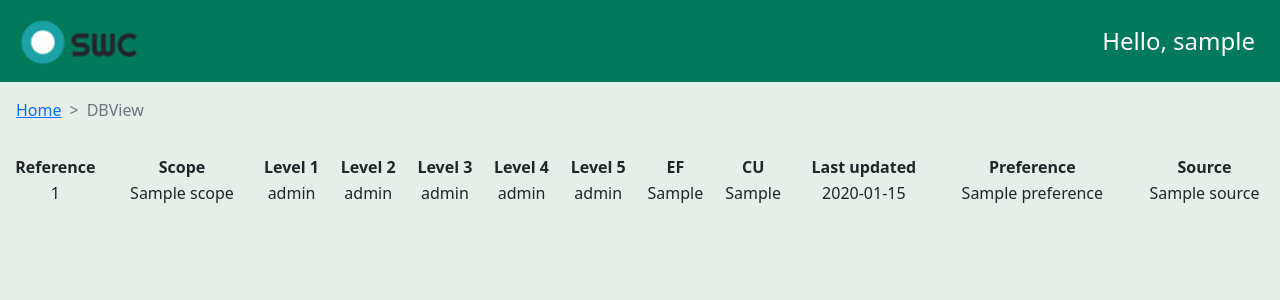
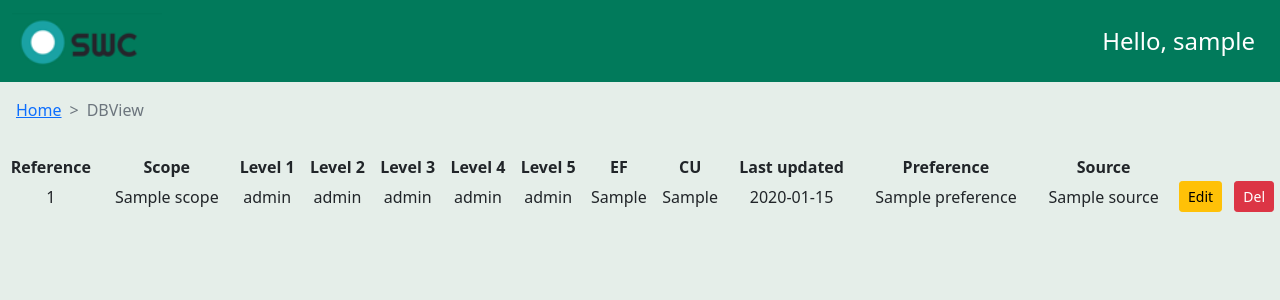
Before and after one commit to mTurner-beepboop/cs30-code-submission, a Django app: page /webapp/dbview/ in a window 1280 px wide. Shown: the top 300 px of the page. Run offline with Django 3.2, Linux system fonts and the light colour scheme; a user stored in the database is signed in; tables that the repository leaves empty hold one stand-in row (values such as "Sample post"); a database or web service that is not in the repository returns one stand-in record (values such as "Sample title"); data that the repository does not hold is empty.

Commit message:
Delete now functions on DBview, edit now navigated to through DBView.

```diff
--- a/cs30_webapp/static/css/style.css
+++ b/cs30_webapp/static/css/style.css
@@ -32,7 +32,7 @@ html {
   color: white;
 }
 
-.btn:hover {
+.btn:hover.button-menu {
   color: white;
   background-color: #017a5b !important;
 }
--- a/cs30_webapp/templates/webapp/dbview.html
+++ b/cs30_webapp/templates/webapp/dbview.html
@@ -45,6 +45,31 @@ DBView
       <td>{{ entry.other_info.last_update  }}</td>
       <td>{{ entry.other_info.preference }}</td>
       <td>{{ entry.other_info.source  }}</td>
+      <td><a type="button" class="btn btn-warning btn-sm" href="{% url 'webapp:edit' entry.ref_num  %}"> Edit </a></td>
+      <td>
+          <button type="button" class="btn btn-danger btn-sm" data-bs-toggle="modal" data-bs-target="#id{{ entry.ref_num  }}"> Del </button>
+          <!-- Modal for delete button to reduce/prevent accidental deletions.-->
+          <div class="modal fade" id="id{{ entry.ref_num  }}" data-bs-backdrop="static" data-bs-keyboard="false" tabindex="-1" aria-labelledby="staticBackdropLabel" aria-hidden="true">
+            <div class="modal-dialog modal-dialog-centered">
+              <div class="modal-content">
+                <div class="modal-header">
+                  <h5 class="modal-title" id="staticBackdropLabel">Are you sure?</h5>
+                  <button type="button" class="btn-close" data-bs-dismiss="modal" aria-label="Close"></button>
+                </div>
+                <div class="modal-body">
+                  Deleting this entry, {{ entry.ref_num }}, will remove it permanently.
+                </div>
+                <div class="modal-footer">
+                  <button type="button" class="btn btn-success" data-bs-dismiss="modal">No thanks.</button>
+                  <form id="delete" method="post" action="{% url 'webapp:delete' entry.ref_num %}">
+                    {% csrf_token %}
+                    <button type="submit" class="btn btn-danger">Yes, I'm sure!</button>
+                  </form>
+                </div>
+              </div>
+            </div>
+          </div>
+      </td>
 
     </tr>
     {% endfor %}
--- a/cs30_webapp/templates/webapp/edit.html
+++ b/cs30_webapp/templates/webapp/edit.html
@@ -12,7 +12,7 @@ EditDB
 
 {% block body_block %}
 <br>
-<h1>Test</h1>
+<h1>{{ entry.ref_num  }}</h1>
 <ul>
   {% for entry in entries %}
   <li>{{ entry.ref_num }}</li>
--- a/cs30_webapp/templates/webapp/home.html
+++ b/cs30_webapp/templates/webapp/home.html
@@ -22,8 +22,7 @@ Home
       {% if user.is_authenticated %}
 
       <div class="d-grid gap-2 col-12 mx-auto"">
-              <a class=" btn button-menu" href="{% url 'webapp:dbview' %}">Viewdb</a>
-        <a class="btn button-menu" href="{% url 'webapp:edit' %}">Edit</a>
+        <a class="btn button-menu" href="{% url 'webapp:dbview' %}">Viewdb</a>
         <a class="btn button-menu" href="{% url 'webapp:add' %}">Upload</a>
         <a class="btn button-menu" href="{% url 'webapp:logout' %}">Logout</a>
       </div>
--- a/cs30_webapp/webapp/urls.py
+++ b/cs30_webapp/webapp/urls.py
@@ -8,6 +8,7 @@ urlpatterns = [
     path('register/', views.register, name='register'),
     path('login/', views.user_login, name='login'),
     path('logout/', views.user_logout, name='logout'),
-    path('edit/', views.edit, name='edit'),
+    path('edit/<refnum>', views.edit, name='edit'),
+    path('delete/<refnum>', views.delete, name='delete'),
     path('add/', views.add, name='add'),
 ]
--- a/cs30_webapp/webapp/views.py
+++ b/cs30_webapp/webapp/views.py
@@ -11,25 +11,33 @@ from django.urls import reverse
 from django.contrib import messages
 import requests
 
-
+@login_required
 def home(request):
     return render(request, 'webapp/home.html')
 
+@login_required
+def edit(request, refnum):
+    entry = requests.get('http://localhost:8000/api/carbon/' + refnum).json()
+    return render(request, 'webapp/edit.html', {'entry':entry})
 
-def edit(request):
-    return render(request, 'webapp/edit.html')
-
-
+@login_required
 def add(request):
     return render(request, 'webapp/add.html')
 
 
+@login_required
+def delete(request, refnum):
+    if request.method == 'POST':
+        requests.delete('http://localhost:8000/api/carbon/' + refnum)
+        return redirect(reverse('webapp:dbview'))
+    return render(request, 'webapp/dbview.html', {'entries': entries})
+
+
 # This view serves 3 pages, view, edit and upload, these might need to be separate. edit will require a push request, upload will probably need to use the population script (are we completely deleting data in the database or updating?)
+@login_required
 def dbview(request):
     # The url here will need to be made more general so it doesn't need to be changed based on host, I don't remember how to do that though
-    response = requests.get('http://localhost:8000/api/carbon')
-    entries = response.json()  # This line puts the response into a python dictionary
-
+    entries = requests.get('http://localhost:8000/api/carbon').json()
     return render(request, 'webapp/dbview.html', {'entries': entries})
 
 
@@ -87,16 +95,14 @@ def user_login(request):
                 return redirect(reverse('webapp:home'))
             else:
                 # An inactive account was used - no logging in!
-                messages.error(
-                    request, 'Your account has not been activated, please contact a staff member.')
+                messages.error(request, 'Your account has not been activated, please contact a staff member.')
                 return render(request, 'webapp/login.html')
         else:
             # Bad login details were provided. So we can't log the user in.
             # This print displays their username and password on the console, enable for debug only.
             #print(f"Invalid login details: {username}, {password}")
 
-            messages.error(
-                request, 'Username or password was incorrect, please try again.')
+            messages.error(request, 'Username or password was incorrect, please try again.')
             return render(request, 'webapp/login.html')
 
     # The request is not a HTTP POST, so display the login form.
```
